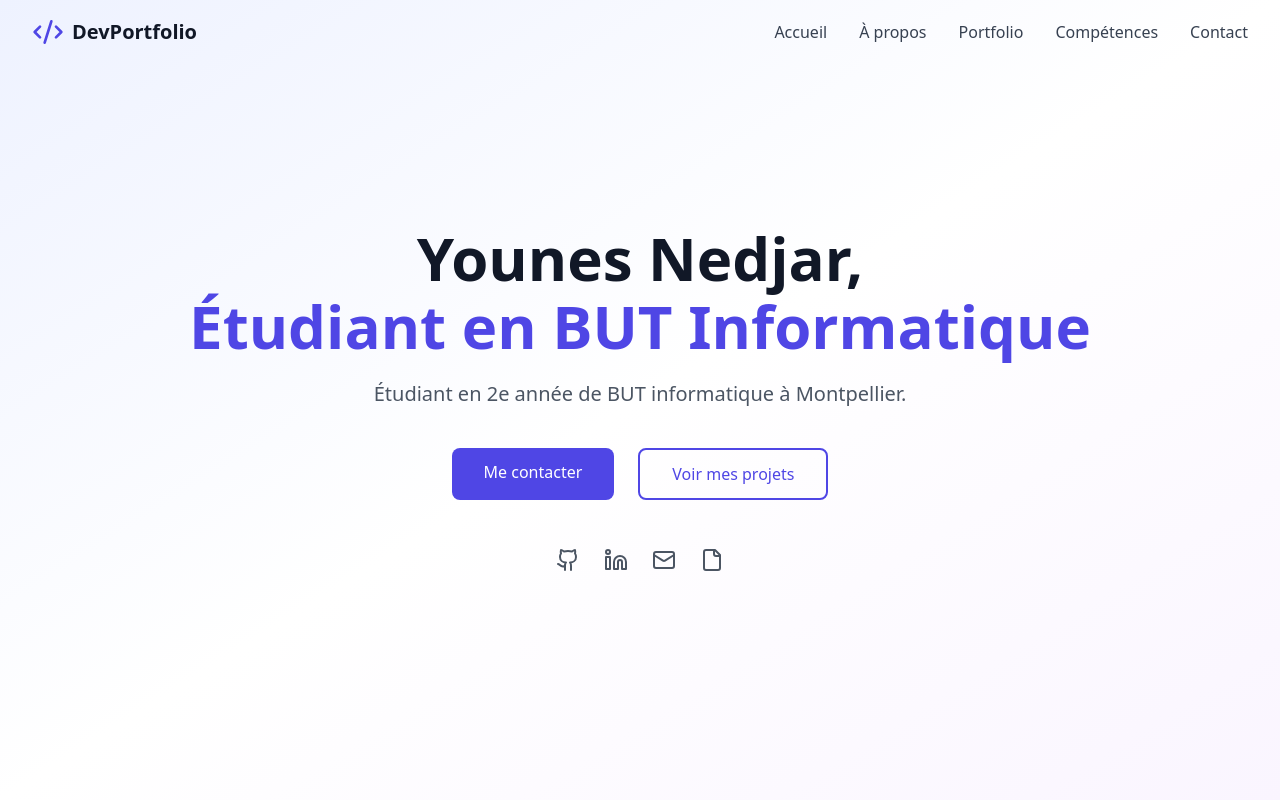
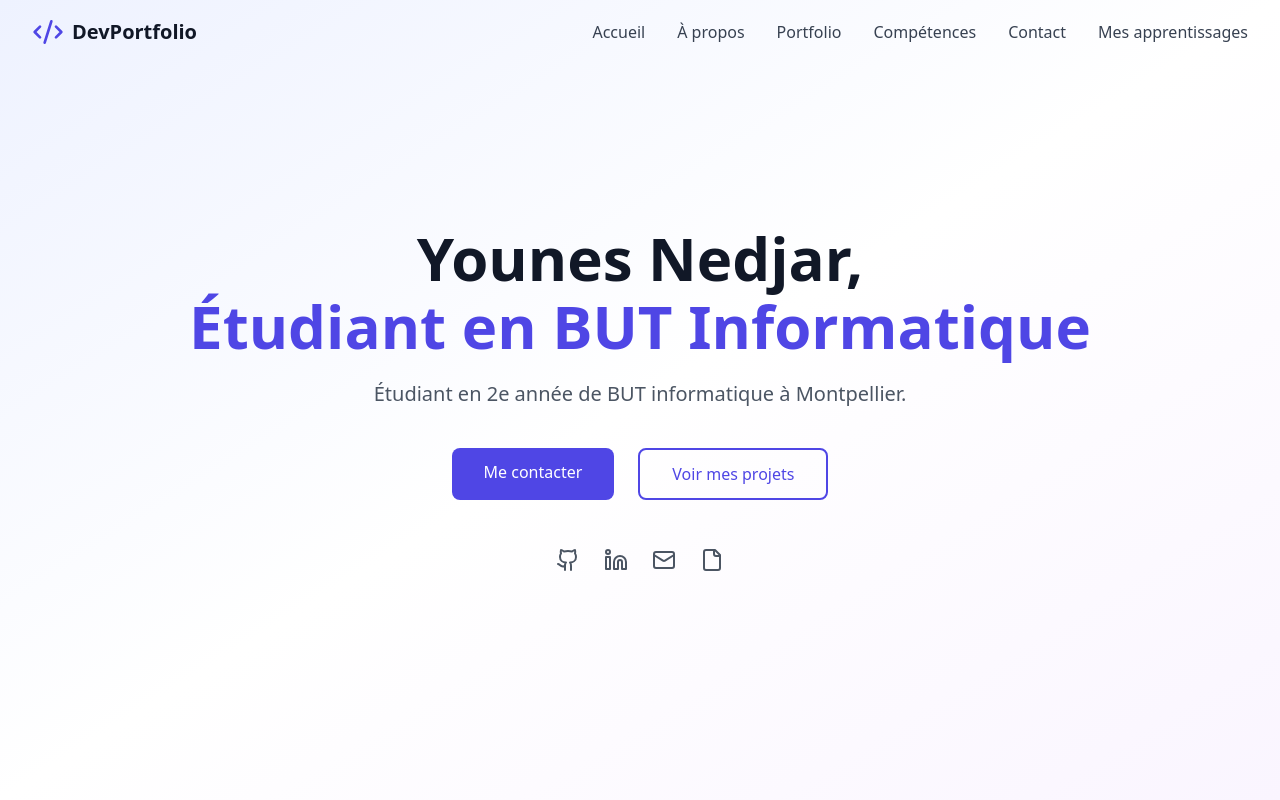
Before and after one commit to youyou-28/Portfolio, a React (Vite) app: page / in a window 1280 px wide. Shown: the top 800 px of the page. Built offline with nearby package versions, Linux system fonts and the light colour scheme.

Commit message:
Updated Header.tsx

```diff
--- a/src/components/Header.tsx
+++ b/src/components/Header.tsx
@@ -15,11 +15,11 @@ export function Header() {
     { label: 'Portfolio', href: '#portfolio' },
     { label: 'Compétences', href: '#skills' },
     { label: 'Contact', href: '#contact' },
+    { label: 'Mes apprentissages', href: '/learning', isPage: true },
   ];
 
-  const handleNavClick = (href: string) => {
-    if (isProjectPage) {
-      // Si on est sur une page projet, on retourne à la page d'accueil avec l'ancre
+  const handleNavClick = (href: string, isPage?: boolean) => {
+    if (!isPage && isProjectPage) {
       window.location.href = '/' + href;
     }
   };
@@ -38,14 +38,24 @@ export function Header() {
           {/* Desktop Navigation */}
           <nav className="hidden md:flex space-x-8">
             {navItems.map((item) => (
+              item.isPage ? (
+                <Link
+                  key={item.href}
+                  to={item.href}
+                  className="text-gray-700 hover:text-indigo-600 transition-colors cursor-pointer"
+                >
+                  {item.label}
+                </Link>
+              ) : (
                 <a
                   key={item.href}
                   href={isProjectPage ? undefined : item.href}
-                onClick={() => handleNavClick(item.href)}
+                  onClick={() => handleNavClick(item.href, item.isPage)}
                   className="text-gray-700 hover:text-indigo-600 transition-colors cursor-pointer"
                 >
                   {item.label}
                 </a>
+              )
             ))}
           </nav>
 
@@ -68,17 +78,28 @@ export function Header() {
           <div className="md:hidden bg-white">
             <div className="px-2 pt-2 pb-3 space-y-1">
               {navItems.map((item) => (
+                item.isPage ? (
+                  <Link
+                    key={item.href}
+                    to={item.href}
+                    className="block px-3 py-2 text-gray-700 hover:text-indigo-600 transition-colors cursor-pointer"
+                    onClick={() => setIsMenuOpen(false)}
+                  >
+                    {item.label}
+                  </Link>
+                ) : (
                   <a
                     key={item.href}
                     href={isProjectPage ? undefined : item.href}
                     onClick={() => {
-                    handleNavClick(item.href);
+                      handleNavClick(item.href, item.isPage);
                       setIsMenuOpen(false);
                     }}
                     className="block px-3 py-2 text-gray-700 hover:text-indigo-600 transition-colors cursor-pointer"
                   >
                     {item.label}
                   </a>
+                )
               ))}
             </div>
           </div>
```
Lines whose indentation alone changed are shown as unchanged.
